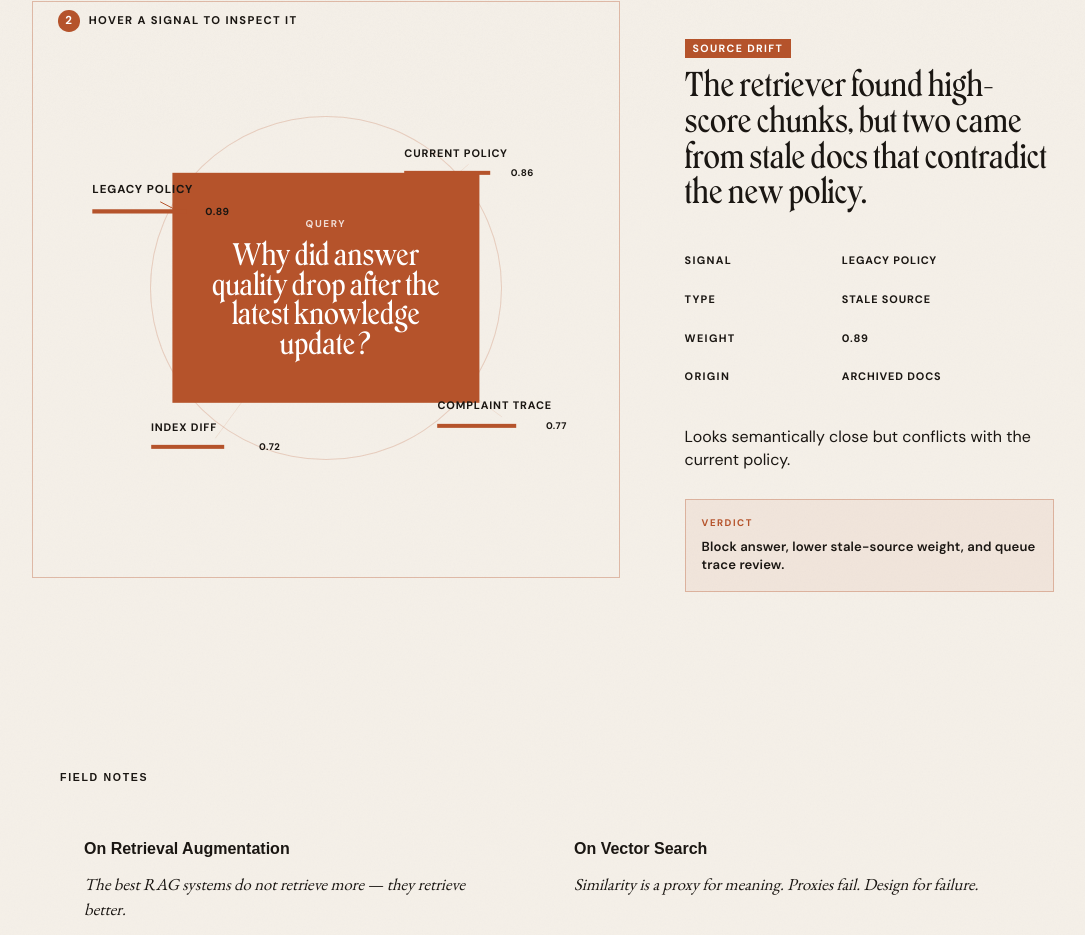
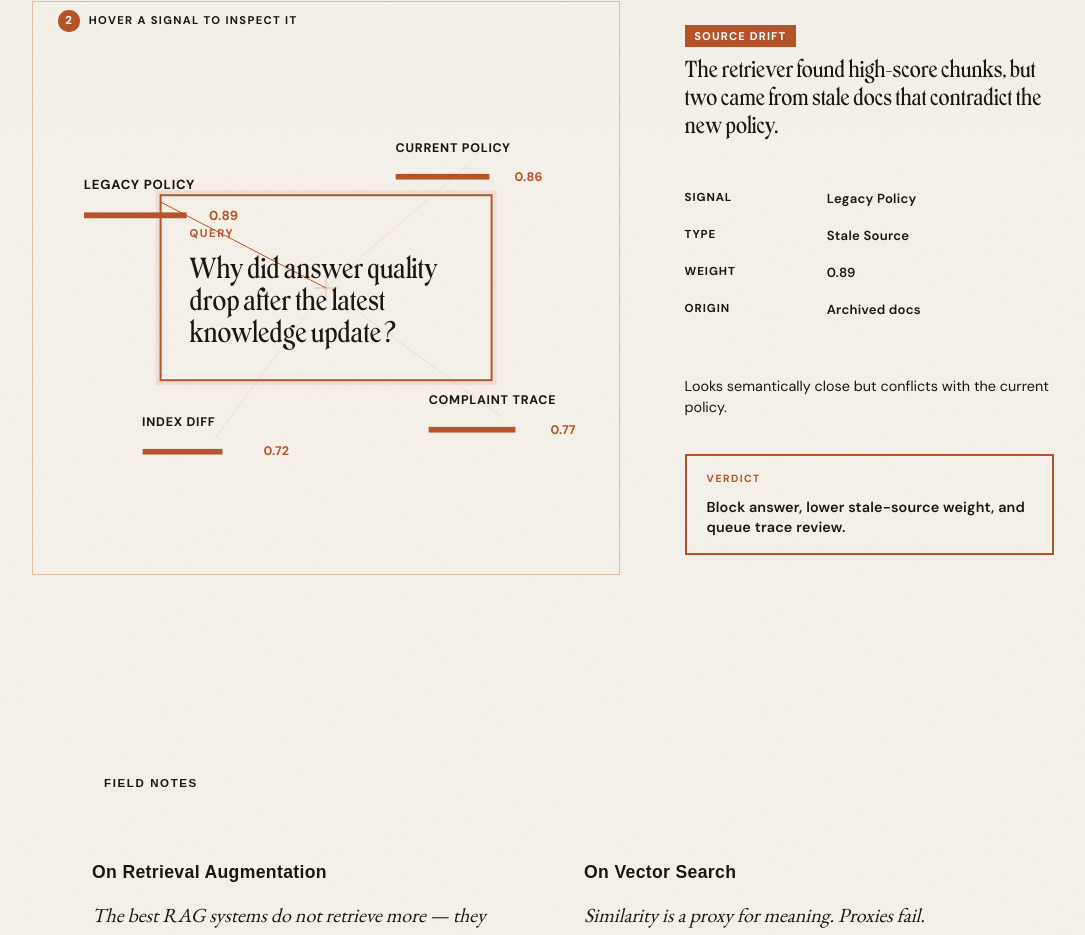
Before and after one commit to hkumar30/hkumar30.github.io, a Next.js app: page /lab in a window 1280 px wide. Shown: the part 670-1605 px from the top of the page, without its empty margins (104-1189 px from the left). Built offline with nearby package versions, Linux system fonts and the light colour scheme; a web font is replaced by a local one.

Commit message:
fixed tagline on the frontpage

```diff
--- a/styles/globals.css
+++ b/styles/globals.css
@@ -912,7 +912,7 @@ html[data-home-theme='dark'] .home-theme-toggle:focus-visible {
 .home-hero-tagline {
   margin: 0;
   font-family: "neue-haas-grotesk-text", 'NeueMontreal', sans-serif;
-  font-size: clamp(0.95rem, 1.55vw, 1.35rem);
+  font-size: clamp(0.75rem, 1.35vw, 1.15rem);
   font-weight: 500;
   line-height: 1.25;
   color: var(--home-ink);
@@ -1603,31 +1603,30 @@ html[data-home-theme='dark'] .retrieval-scenario-tab[data-status='regression'] {
   z-index: 1;
   min-height: clamp(26rem, 42vw, 40rem);
   overflow: hidden;
-  border: 1px solid var(--observatory-ink);
-  background-color: color-mix(in srgb, var(--lab-accent) 6%, var(--observatory-map-surface));
+  border: 1.5px solid var(--observatory-ink);
+  background-color: var(--observatory-map-surface);
   background-image:
-    radial-gradient(circle at center, color-mix(in srgb, var(--lab-accent) 10%, transparent) 0%, transparent 60%),
     linear-gradient(90deg, var(--observatory-grid-soft) 1px, transparent 1px),
     linear-gradient(0deg, var(--observatory-grid-soft) 1px, transparent 1px);
-  background-size: 100% 100%, 2.25rem 2.25rem, 2.25rem 2.25rem;
+  background-size: 2.25rem 2.25rem;
   background-position: center;
   transition: background-color 0.5s ease;
 }
 
-/* Concentric radar rings for orientation */
-.retrieval-constellation-map::before,
-.retrieval-constellation-map::after {
+/* Subtle crosshair at center for orientation only */
+.retrieval-constellation-map::before {
   content: '';
   position: absolute;
-  inset: 18%;
-  border: 1px solid color-mix(in srgb, var(--lab-accent) 22%, transparent);
-  border-radius: 50%;
+  left: 50%;
+  top: 50%;
+  width: 24px;
+  height: 24px;
+  transform: translate(-50%, -50%);
+  background:
+    linear-gradient(to right, transparent calc(50% - 1px), color-mix(in srgb, var(--lab-accent) 30%, transparent) calc(50% - 1px), color-mix(in srgb, var(--lab-accent) 30%, transparent) calc(50% + 1px), transparent calc(50% + 1px)),
+    linear-gradient(to bottom, transparent calc(50% - 1px), color-mix(in srgb, var(--lab-accent) 30%, transparent) calc(50% - 1px), color-mix(in srgb, var(--lab-accent) 30%, transparent) calc(50% + 1px), transparent calc(50% + 1px));
   pointer-events: none;
-}
-
-.retrieval-constellation-map::after {
-  inset: 33%;
-  border-color: color-mix(in srgb, var(--lab-accent) 14%, transparent);
+  opacity: 0.6;
 }
 
 .retrieval-constellation-lines {
@@ -1658,39 +1657,43 @@ html[data-home-theme='dark'] .retrieval-scenario-tab[data-status='regression'] {
   color: inherit;
 }
 
+/* Query box: high-contrast bordered card instead of filled box */
 .retrieval-constellation-core {
   position: absolute;
   left: 50%;
   top: 50%;
   z-index: 3;
-  width: clamp(12rem, 24vw, 20rem);
-  min-height: clamp(10rem, 18vw, 16rem);
-  padding: clamp(1rem, 2vw, 1.5rem);
+  width: clamp(14rem, 26vw, 22rem);
+  min-height: clamp(8rem, 14vw, 12rem);
+  padding: clamp(1.25rem, 2.2vw, 1.75rem);
   display: grid;
   place-content: center;
-  gap: 0.6rem;
-  background: var(--lab-accent);
-  color: var(--lab-accent-ink);
+  gap: 0.75rem;
+  background: var(--observatory-paper);
+  border: 2px solid var(--lab-accent);
+  color: var(--observatory-ink);
   transform: translate(-50%, -50%);
-  text-align: center;
+  text-align: left;
   cursor: default;
-  transition: background-color 0.5s ease;
+  transition: border-color 0.5s ease;
+  box-shadow: 0 0 0 4px color-mix(in srgb, var(--lab-accent) 10%, transparent);
 }
 
 .retrieval-constellation-core span {
   font-family: "neue-haas-grotesk-text", 'NeueMontreal', var(--font-dm-sans), sans-serif;
-  font-size: 0.62rem;
+  font-size: 0.7rem;
   font-weight: 700;
-  letter-spacing: 0.16em;
-  text-transform: uppercase;
-  opacity: 0.8;
+  letter-spacing: 0.14em;
+  text-transform: uppercase;
+  color: var(--lab-accent);
 }
 
 .retrieval-constellation-core strong {
   font-family: 'PostmansSerif', var(--font-garamond), serif;
-  font-size: clamp(1.15rem, 2.35vw, 2rem);
-  font-weight: 300;
-  line-height: 0.98;
+  font-size: clamp(1.25rem, 2.2vw, 1.75rem);
+  font-weight: 400;
+  line-height: 1.15;
+  color: var(--observatory-ink);
 }
 
 .retrieval-constellation-node {
@@ -1698,11 +1701,11 @@ html[data-home-theme='dark'] .retrieval-scenario-tab[data-status='regression'] {
   left: var(--node-x);
   top: var(--node-y);
   z-index: 4;
-  min-width: clamp(7.25rem, 12vw, 10.5rem);
-  padding: 0.65rem 0.75rem 0.7rem;
-  display: grid;
-  gap: 0.22rem;
-  border: 1px solid var(--observatory-rule);
+  min-width: clamp(9rem, 14vw, 13rem);
+  padding: 0.85rem 1rem;
+  display: grid;
+  gap: 0.35rem;
+  border: 1.5px solid var(--observatory-rule);
   background: var(--observatory-node-bg);
   color: var(--observatory-node-fg);
   transform: translate(-50%, -50%);
@@ -1711,15 +1714,16 @@ html[data-home-theme='dark'] .retrieval-scenario-tab[data-status='regression'] {
     background-color 0.18s ease,
     color 0.18s ease,
     transform 0.18s ease,
-    box-shadow 0.18s ease;
+    box-shadow 0.18s ease,
+    border-color 0.18s ease;
 }
 
 .retrieval-constellation-node:hover,
 .retrieval-constellation-node:focus-visible,
 .retrieval-constellation-node.is-active {
   border-color: var(--lab-accent);
-  transform: translate(-50%, -50%) scale(1.06);
-  box-shadow: 0 0 0 2px var(--lab-accent), 0 0 0 5px var(--observatory-paper);
+  transform: translate(-50%, -50%) scale(1.05);
+  box-shadow: 0 0 0 3px var(--lab-accent), 0 4px 12px color-mix(in srgb, var(--observatory-ink) 8%, transparent);
   outline: 0;
 }
 
@@ -1727,9 +1731,9 @@ html[data-home-theme='dark'] .retrieval-scenario-tab[data-status='regression'] {
   font-family: "neue-haas-grotesk-text", 'NeueMontreal', var(--font-dm-sans), sans-serif;
   font-weight: 700;
   text-transform: uppercase;
-  font-size: 0.68rem;
-  letter-spacing: 0.08em;
-  line-height: 1.15;
+  font-size: 0.78rem;
+  letter-spacing: 0.06em;
+  line-height: 1.2;
   color: var(--observatory-ink);
 }
 
@@ -1738,14 +1742,16 @@ html[data-home-theme='dark'] .retrieval-scenario-tab[data-status='regression'] {
   display: grid;
   grid-template-columns: 1fr auto;
   align-items: center;
-  gap: 0.4rem;
-  margin-top: 0.15rem;
+  gap: 0.6rem;
+  margin-top: 0.35rem;
 }
 
 .retrieval-node-score-fill {
   position: relative;
-  height: 4px;
-  background: color-mix(in srgb, var(--observatory-ink) 14%, transparent);
+  height: 6px;
+  background: color-mix(in srgb, var(--observatory-ink) 10%, transparent);
+  border-radius: 1px;
+  overflow: hidden;
 }
 
 .retrieval-node-score-fill::before {
@@ -1759,10 +1765,12 @@ html[data-home-theme='dark'] .retrieval-scenario-tab[data-status='regression'] {
 .retrieval-node-score small {
   font-family: "neue-haas-grotesk-text", 'NeueMontreal', var(--font-dm-sans), sans-serif;
   font-weight: 700;
-  font-size: 0.6rem;
-  letter-spacing: 0.06em;
-  color: var(--observatory-muted);
+  font-size: 0.78rem;
+  letter-spacing: 0.02em;
+  color: var(--lab-accent);
   font-variant-numeric: tabular-nums;
+  min-width: 2.2ch;
+  text-align: right;
 }
 
 .retrieval-constellation-panel {
@@ -1774,91 +1782,96 @@ html[data-home-theme='dark'] .retrieval-scenario-tab[data-status='regression'] {
   font-family: "neue-haas-grotesk-text", 'NeueMontreal', var(--font-dm-sans), sans-serif;
 }
 
+/* Panel hierarchy: data first, summary secondary */
 .retrieval-constellation-scenario {
   display: grid;
-  gap: 0.7rem;
-  padding-top: 0.85rem;
-  border-top: 1px solid var(--observatory-rule);
+  gap: 0.6rem;
 }
 
 .retrieval-constellation-scenario span {
   width: fit-content;
-  padding: 0.3rem 0.5rem 0.26rem;
+  padding: 0.35rem 0.6rem 0.3rem;
   background: var(--lab-accent);
   color: var(--lab-accent-ink);
-  font-size: 0.66rem;
+  font-size: 0.7rem;
   font-weight: 700;
-  letter-spacing: 0.13em;
+  letter-spacing: 0.1em;
   line-height: 1;
   text-transform: uppercase;
   transition: background-color 0.5s ease;
 }
 
-.retrieval-constellation-scenario p,
-.retrieval-constellation-reason,
-.retrieval-constellation-diagnosis {
-  margin: 0;
-  line-height: 1.45;
-}
-
+/* Summary text: smaller, secondary */
 .retrieval-constellation-scenario p {
+  margin: 0;
   font-family: 'PostmansSerif', var(--font-garamond), serif;
-  font-size: clamp(1.5rem, 2.6vw, 2.2rem);
-  line-height: 1.08;
-  color: var(--observatory-ink);
-}
-
+  font-size: clamp(1.1rem, 1.8vw, 1.4rem);
+  line-height: 1.25;
+  color: var(--observatory-muted);
+}
+
+/* Node detail: primary data, larger and prominent */
 .retrieval-constellation-node-detail {
   margin: 0;
   display: grid;
   gap: 0;
+  padding: 0.75rem 0;
+  border-top: 2px solid var(--observatory-rule);
+  border-bottom: 2px solid var(--observatory-rule);
 }
 
 .retrieval-constellation-node-detail div {
   display: grid;
-  grid-template-columns: minmax(6rem, 0.8fr) minmax(0, 1.2fr);
-  gap: 1rem;
-  padding: 0.72rem 0;
-  border-top: 1px solid var(--observatory-rule);
+  grid-template-columns: minmax(5.5rem, 0.7fr) minmax(0, 1.3fr);
+  gap: 1.25rem;
+  padding: 0.6rem 0;
+  border-bottom: 1px solid var(--observatory-rule);
 }
 
 .retrieval-constellation-node-detail div:last-child {
-  border-bottom: 1px solid var(--observatory-rule);
+  border-bottom: 0;
 }
 
 .retrieval-constellation-node-detail dt,
 .retrieval-constellation-node-detail dd {
   margin: 0;
-  font-size: 0.68rem;
-  line-height: 1.45;
-  text-transform: uppercase;
+  line-height: 1.35;
 }
 
 .retrieval-constellation-node-detail dt {
-  font-weight: 700;
-  letter-spacing: 0.12em;
-  color: color-mix(in srgb, var(--observatory-ink) 52%, transparent);
-}
-
-.retrieval-constellation-node-detail dd {
+  font-size: 0.72rem;
   font-weight: 700;
   letter-spacing: 0.08em;
+  text-transform: uppercase;
+  color: color-mix(in srgb, var(--observatory-ink) 55%, transparent);
+}
+
+.retrieval-constellation-node-detail dd {
+  font-size: 0.82rem;
+  font-weight: 600;
+  letter-spacing: 0.02em;
   color: var(--observatory-ink);
 }
 
+/* Reason text: clear but secondary */
 .retrieval-constellation-reason {
-  color: var(--observatory-muted);
-}
-
+  margin: 0;
+  font-size: 0.9rem;
+  line-height: 1.45;
+  color: var(--observatory-ink);
+  padding: 0.5rem 0;
+}
+
+/* Diagnosis: high contrast bordered box */
 .retrieval-constellation-diagnosis {
   display: flex;
   flex-direction: column;
   align-items: flex-start;
-  gap: 0.5rem;
-  padding: 1rem;
-  border: 1px solid color-mix(in srgb, var(--lab-accent) 35%, transparent);
-  background: color-mix(in srgb, var(--lab-accent) 7%, transparent);
-  font-size: 0.82rem;
+  gap: 0.6rem;
+  padding: 1rem 1.25rem;
+  border: 2px solid var(--lab-accent);
+  background: var(--observatory-paper);
+  font-size: 0.9rem;
   font-weight: 600;
   line-height: 1.4;
   letter-spacing: 0.01em;
@@ -1867,9 +1880,9 @@ html[data-home-theme='dark'] .retrieval-scenario-tab[data-status='regression'] {
 }
 
 .retrieval-diagnosis-label {
-  font-size: 0.6rem;
+  font-size: 0.65rem;
   font-weight: 700;
-  letter-spacing: 0.16em;
+  letter-spacing: 0.14em;
   text-transform: uppercase;
   color: var(--lab-accent);
 }
@@ -3027,27 +3040,38 @@ html[data-home-theme='dark'] .home-footer-icon-stroke {
 }
 
 .lab-notes {
-  padding: clamp(3.5rem, 7vw, 5.5rem) clamp(1.5rem, 5vw, 4.75rem) clamp(5rem, 9vw, 7rem);
+  padding: clamp(4rem, 8vw, 6rem) clamp(1.5rem, 5vw, 4.75rem) clamp(5rem, 10vw, 8rem);
   max-width: 1080px;
   margin: 0 auto;
   background: var(--home-paper);
-  border-top: 1px solid color-mix(in srgb, var(--home-ink) 15%, transparent);
+  border-top: 2px solid var(--home-ink);
 }
 
 .lab-notes-kicker {
-  margin: 0 0 1.5rem;
+  margin: 0 0 2rem;
   font-family: "neue-haas-grotesk-text", 'NeueMontreal', sans-serif;
-  font-size: 0.66rem;
+  font-size: 0.72rem;
   font-weight: 700;
-  letter-spacing: 0.16em;
+  letter-spacing: 0.14em;
   text-transform: uppercase;
   color: var(--home-accent);
+  display: flex;
+  align-items: center;
+  gap: 0.75rem;
+}
+
+.lab-notes-kicker::before {
+  content: '';
+  display: block;
+  width: 2rem;
+  height: 2px;
+  background: var(--home-accent);
 }
 
 .lab-notes-grid {
   display: grid;
   grid-template-columns: 1fr 1fr;
-  gap: clamp(1rem, 2.5vw, 1.75rem);
+  gap: clamp(1.25rem, 3vw, 2rem);
 }
 
 @media (max-width: 640px) {
@@ -3057,30 +3081,31 @@ html[data-home-theme='dark'] .home-footer-icon-stroke {
 }
 
 .lab-note-box {
-  padding: 1.5rem;
-  border: 1px solid var(--home-ink);
+  padding: clamp(1.5rem, 2.5vw, 2rem);
+  border: 1.5px solid var(--home-ink);
   border-radius: 2px;
   background: var(--home-paper);
   transition: transform 0.3s cubic-bezier(0.22, 1, 0.36, 1), box-shadow 0.3s ease;
 }
 
 .lab-note-box:hover {
-  transform: translate(-3px, -3px);
-  box-shadow: 6px 6px 0 var(--home-accent);
+  transform: translate(-4px, -4px);
+  box-shadow: 8px 8px 0 var(--home-accent);
 }
 
 .lab-note-box h3 {
-  margin: 0 0 0.6rem;
+  margin: 0 0 0.75rem;
   font-family: "neue-haas-grotesk-text", 'NeueMontreal', sans-serif;
-  font-size: 1rem;
-  font-weight: 600;
+  font-size: clamp(0.95rem, 1.4vw, 1.1rem);
+  font-weight: 700;
+  letter-spacing: 0.02em;
   color: var(--home-ink);
 }
 
 .lab-note-box p {
   margin: 0;
   font-family: var(--font-garamond), 'EB Garamond', Georgia, serif;
-  font-size: 1.05rem;
+  font-size: clamp(1.1rem, 1.6vw, 1.25rem);
   font-style: italic;
   line-height: 1.5;
   color: var(--home-muted);
```
